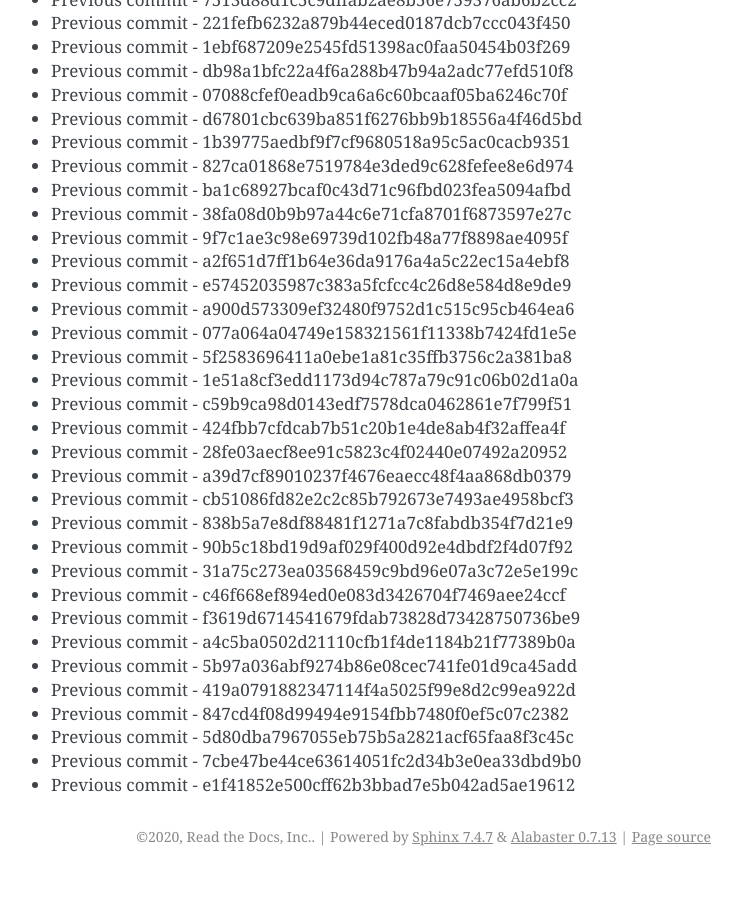
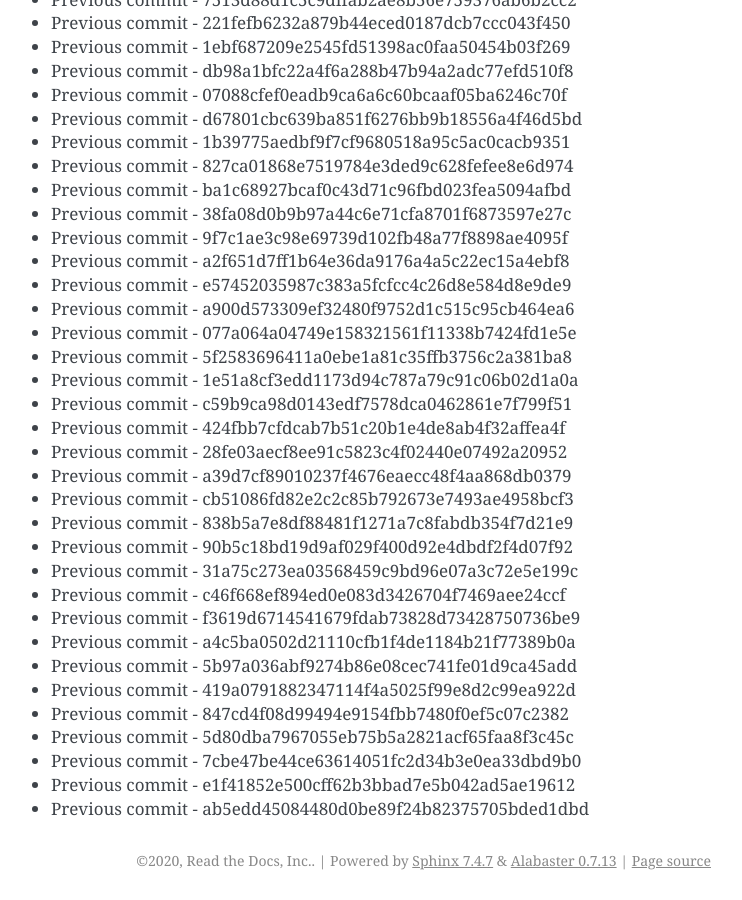
Before and after one commit to readthedocs/rtd-git-stresstest, a Sphinx documentation site: the page built from docs/updates.rst, in a window 1280 px wide and 900 px high, scrolled down 34733 px. Shown: the whole window, without its empty margins (399-1141 px from the left). Built offline with Sphinx 7.4.7, drawn with Linux system fonts in a browser that asks for light colours; before the commit the page ends 35609 px from its top, so only the background shows below that.

Commit message:
Generating commit from previous: ab5edd45084480d0be89f24b82375705bded1dbd

```diff
--- a/docs/updates.rst
+++ b/docs/updates.rst
@@ -1491,3 +1491,4 @@ It can be tested for any performance characteristics.
 * Previous commit - 5d80dba7967055eb75b5a2821acf65faa8f3c45c
 * Previous commit - 7cbe47be44ce63614051fc2d34b3e0ea33dbd9b0
 * Previous commit - e1f41852e500cff62b3bbad7e5b042ad5ae19612
+* Previous commit - ab5edd45084480d0be89f24b82375705bded1dbd
```
